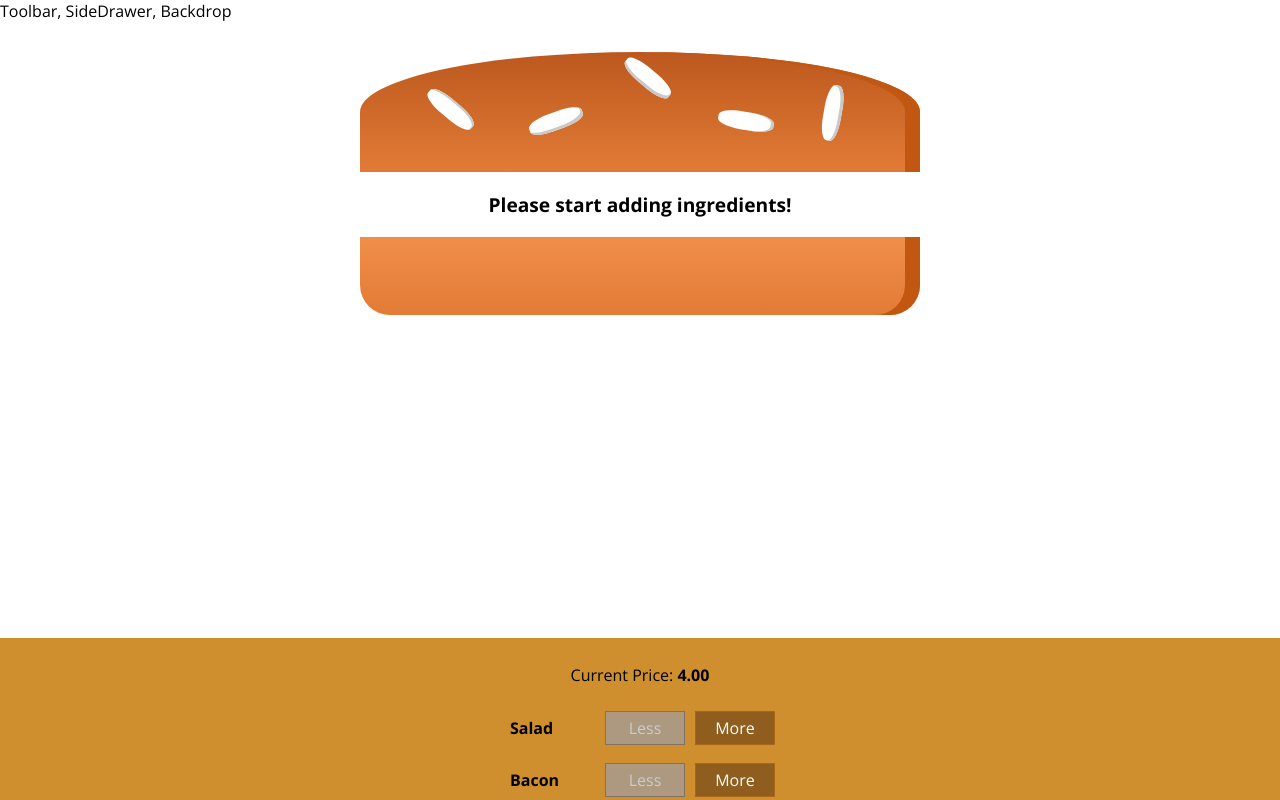
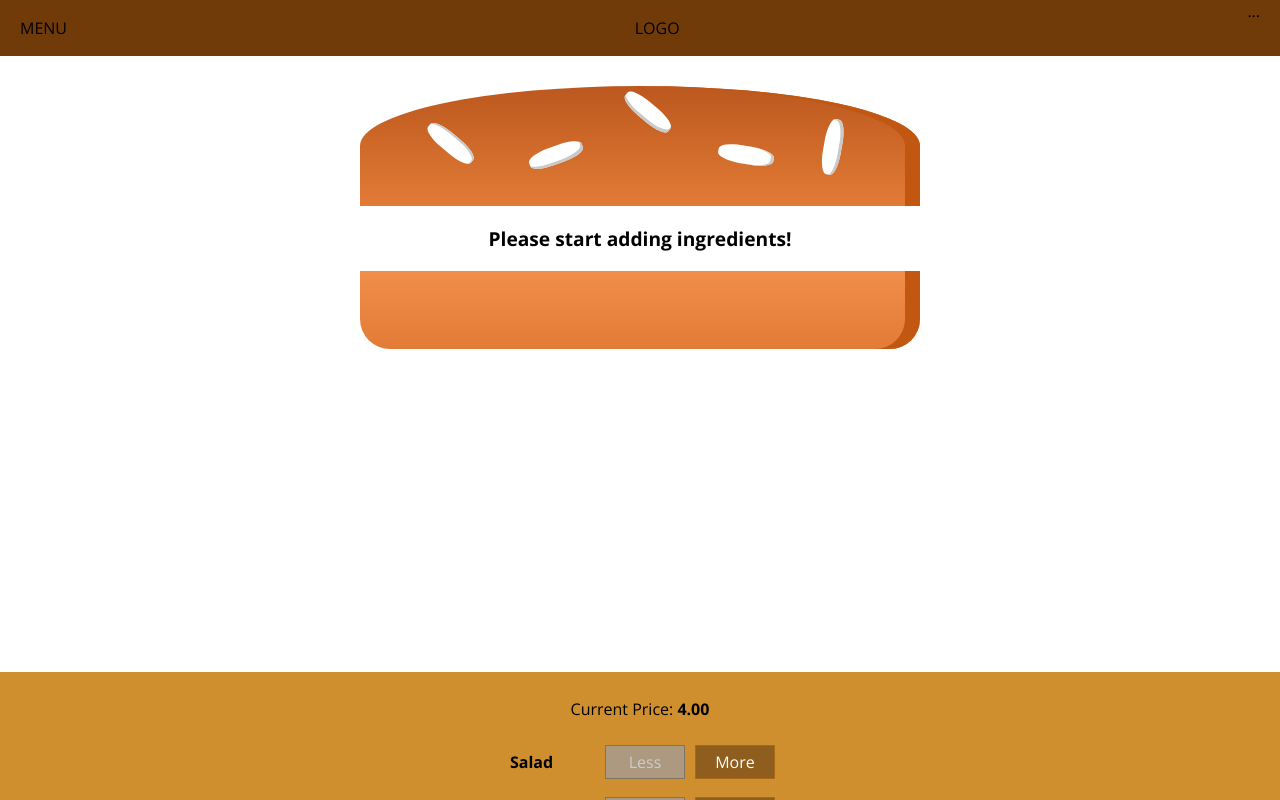
Before and after one commit to edmarr/burger-app, a React app: page / in a window 1280 px wide. Shown: the top 800 px of the page. Built offline with nearby package versions, Linux system fonts and the light colour scheme.

Commit message:
After toolbar create.

```diff
--- a/src/components/Layout/Layout.css
+++ b/src/components/Layout/Layout.css
@@ -1,3 +1,3 @@
 .Content {
-    margin-top: 16px;
+    margin-top: 72px;
 }
--- a/src/components/Layout/Layout.js
+++ b/src/components/Layout/Layout.js
@@ -2,10 +2,11 @@
 
 import Aux from '../../hoc/Aux';
 import classes from './Layout.css';
+import Toolbar from '../Navigation/Toolbar/Toolbar';
 
 const layout = ( props ) => (
     <Aux>
-        <div>Toolbar, SideDrawer, Backdrop</div>
+        <Toolbar />
         <main className={classes.Content}>
             {props.children}
         </main>
--- /dev/null
+++ b/src/components/Navigation/Toolbar/Toolbar.css
@@ -0,0 +1,20 @@
+.Toolbar{
+    height: 56px;
+    width: 100%;
+    position: fixed;
+    top:0;
+    left: 0;
+    background-color: #703B09;
+    display: flex;
+    justify-content: space-between;
+    align-items: center;
+    padding: 0 20px;
+    box-sizing: border-box;
+    z-index: inherit90;
+}
+
+
+.Toolbar nav{
+    height: 100%;
+
+}
--- /dev/null
+++ b/src/components/Navigation/Toolbar/Toolbar.js
@@ -0,0 +1,15 @@
+import React from 'react';
+import classes from './Toolbar.css';
+
+const toolbar = (props) => (
+    <header className={classes.Toolbar} >
+        <div>MENU</div>
+        <div>LOGO</div>
+        <nav>
+            ...
+        </nav>
+    </header>
+);
+
+
+export default toolbar;
--- a/src/containers/BurgerBuilder/BurgerBuilder.js
+++ b/src/containers/BurgerBuilder/BurgerBuilder.js
@@ -84,6 +84,10 @@
         alert('You continue!');
     }
 
+    purchaseHandler = () => {
+        this.setState({purchasing : true});
+    }
+
     render () {
         const disabledInfo = {
             ...this.state.ingredients
```
Also changed, not shown: 1 other file (tests, documents, lock files or other folders).
